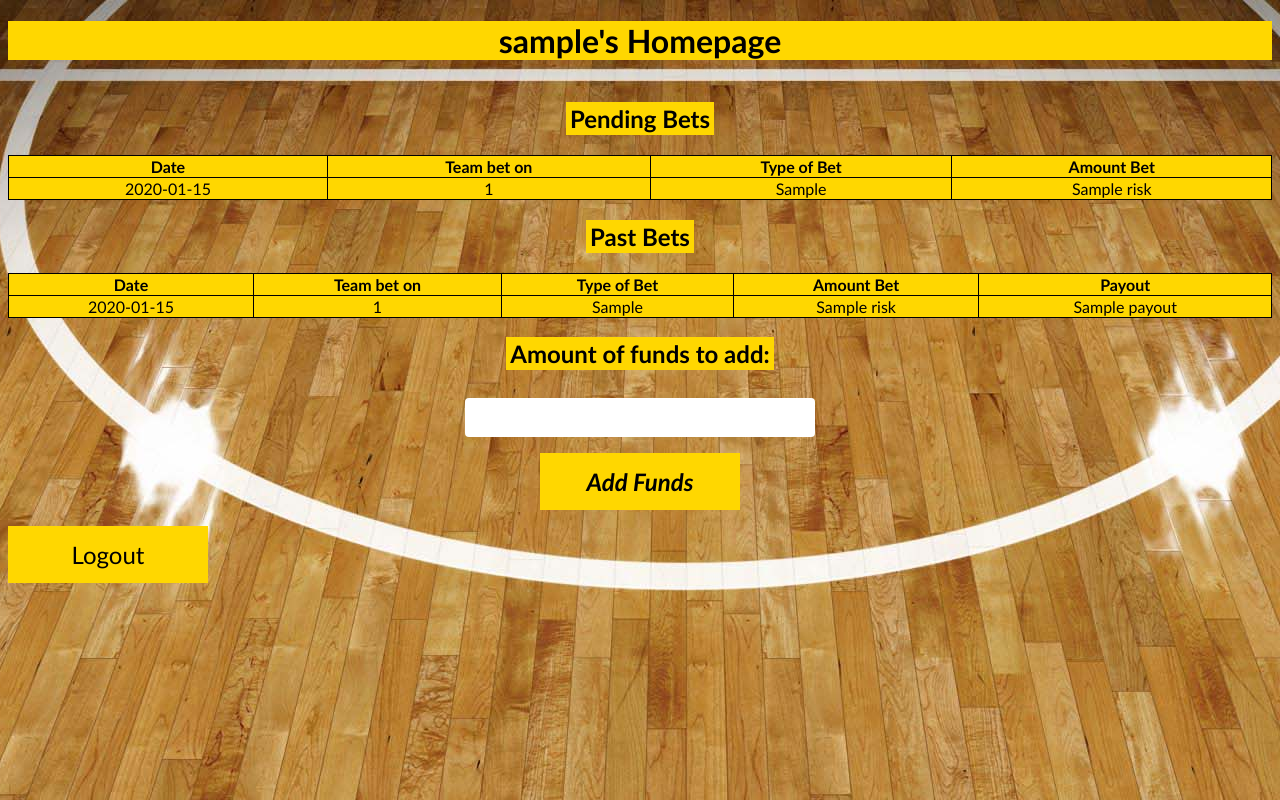
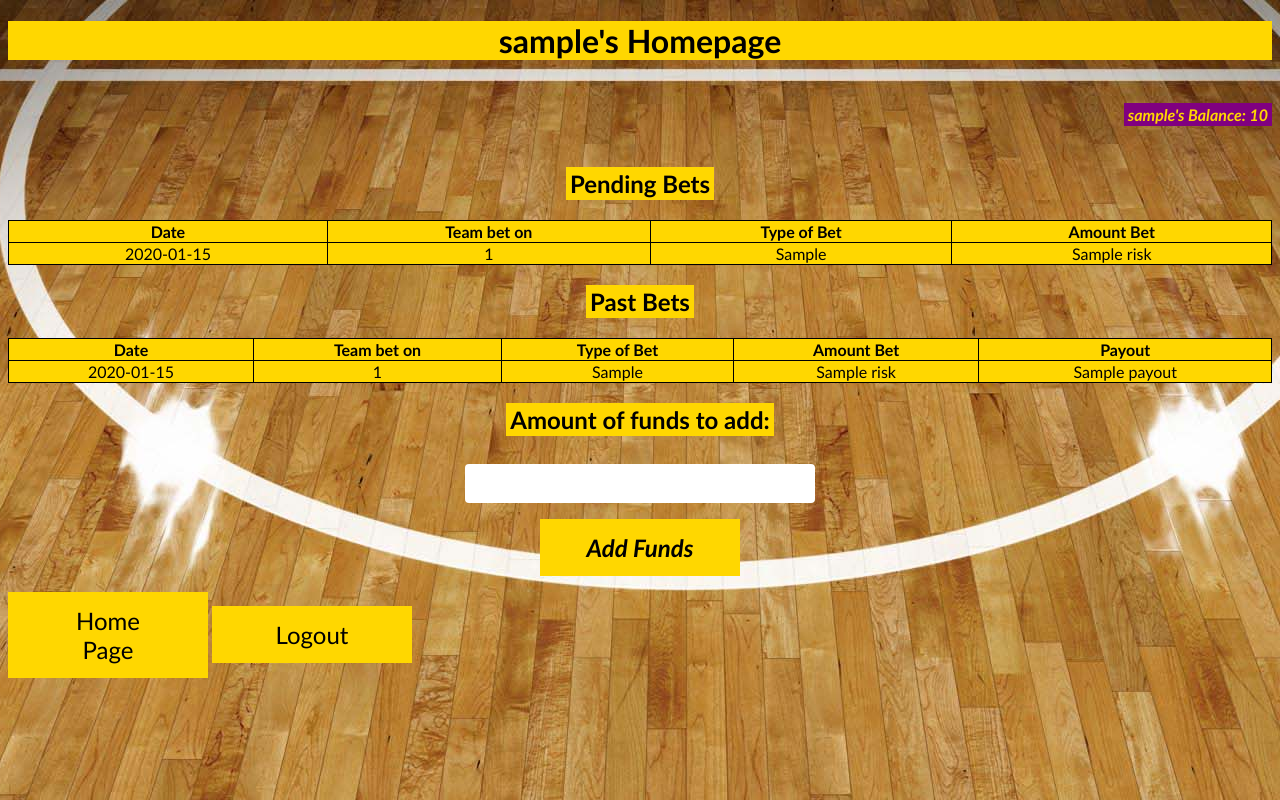
Before and after one commit to whipplem123/Online-Sportsbook, a Flask app: template templates/user.html in a window 1280 px wide. Run offline with Flask 2, Linux system fonts and the light colour scheme; the template is opened without the code that fills it: most values are stand-ins (such as "Sample title", 1, 10 or a date in 2020).

Commit message:
Added page switching buttons and balance display

```diff
--- a/templates/user.html
+++ b/templates/user.html
@@ -9,6 +9,9 @@
 
 <body>
 <h1>{{ username }}'s Homepage</h1>
+<div align="right">
+<h4>{{ username }}'s Balance: {{ balance }}</h4>
+</div>
 <center><h2>Pending Bets</h2></center>
 <table>
 <tr>
@@ -55,9 +58,15 @@
   </center>
 </form>
 
-<form action="/logout">
-	<button>Logout</button>
-</form>
+<div class="button-container">
+	<form action="/home_page">
+		<button>Home Page</button>
+	</form>
+	<form action="/logout">
+		<button>Logout</button>
+	</form>
+</div>
+
 
 </body>
 
```
Also changed, not shown: templates/home_page.html (+11 -4 lines).
